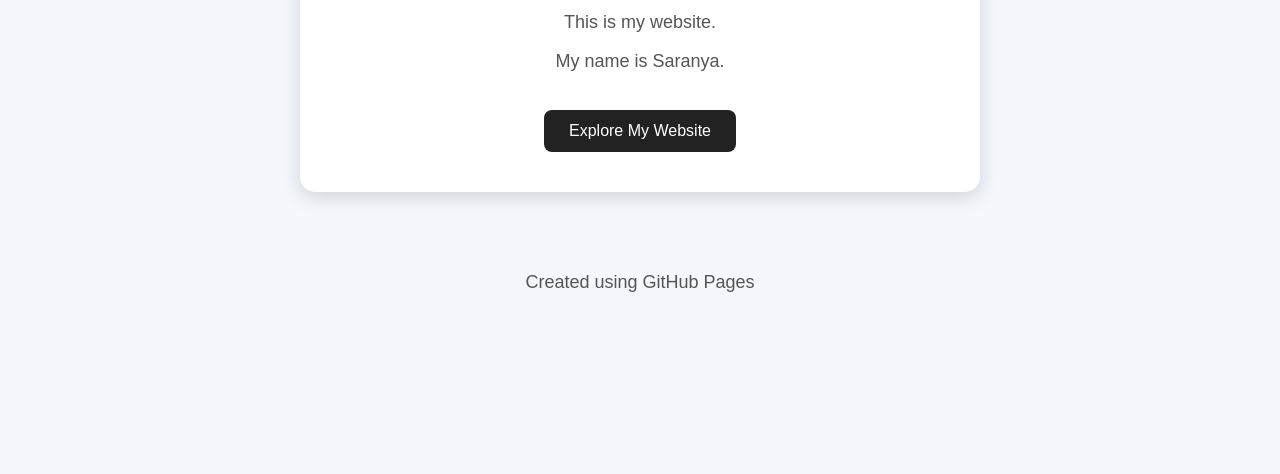
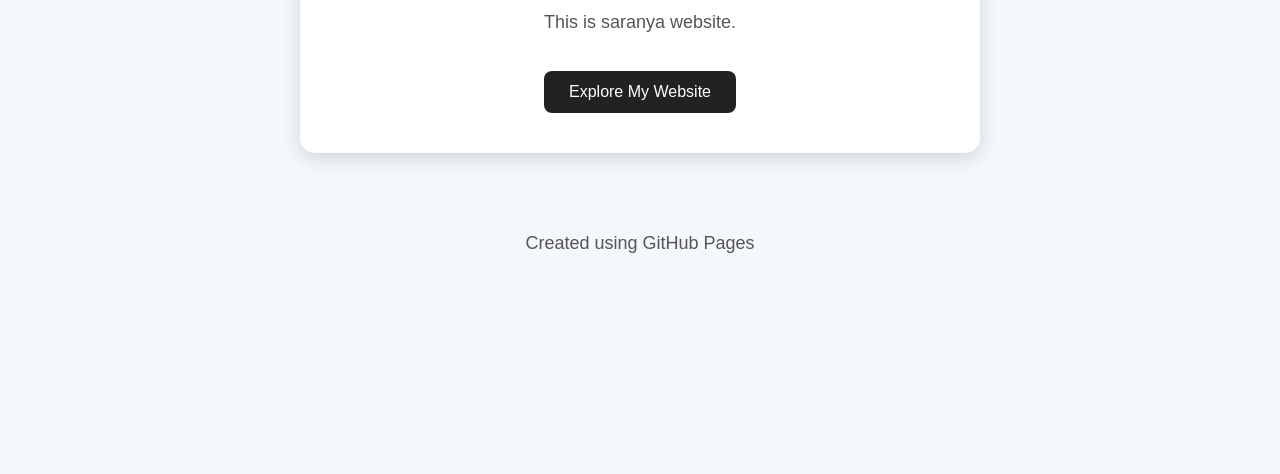
Before and after one commit to saranya-devi-jeyapriya/my-website, a plain HTML site: page index.html in a window 1280 px wide. Shown: the part 326-800 px from the top of the page. Drawn offline with Linux system fonts and the light colour scheme.

Commit message:
Update index.html

```diff
--- a/index.html
+++ b/index.html
@@ -66,9 +66,9 @@
     <div class="content">
         <h1>Welcome! 👋</h1>
 
-        <p>This is my website.</p>
+        <p>This is saranya website.</p>
 
-        <p>My name is Saranya.</p>
+
 
         <a href="#" class="button">Explore My Website</a>
     </div>
```
